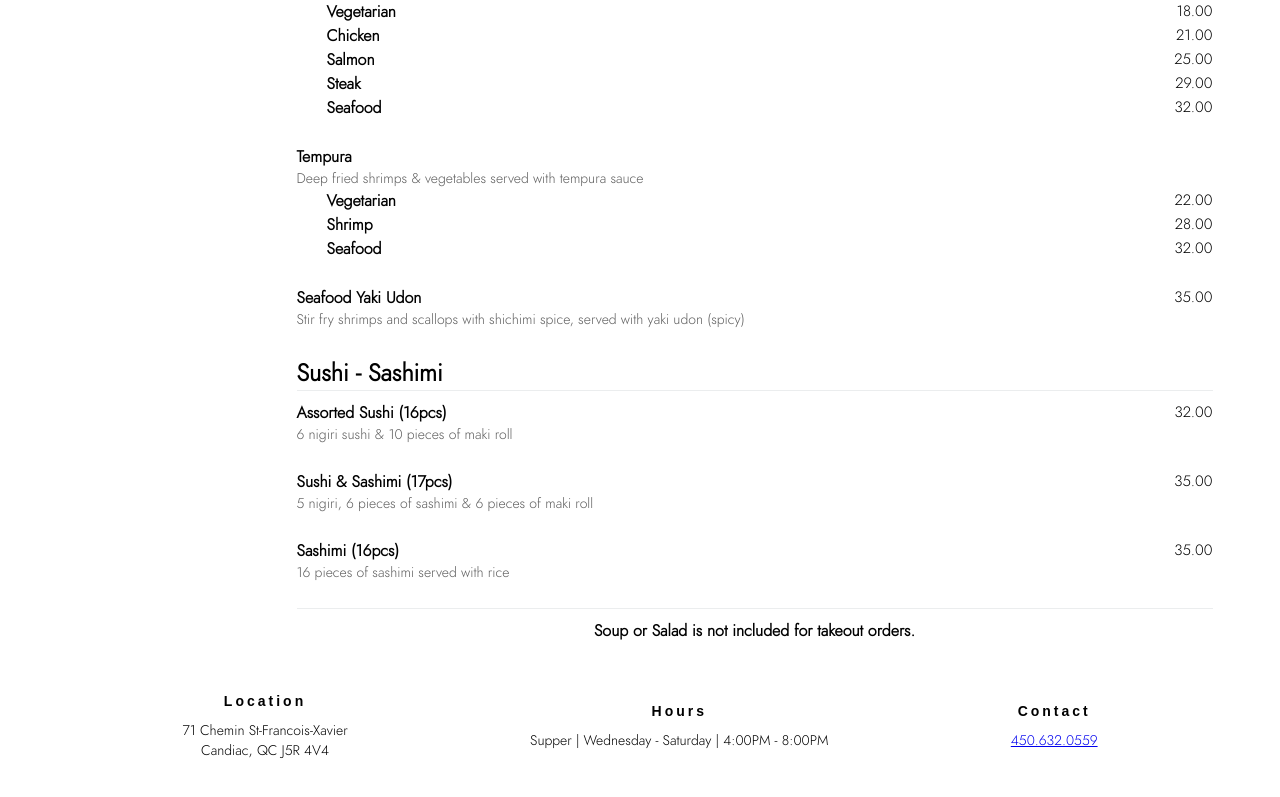
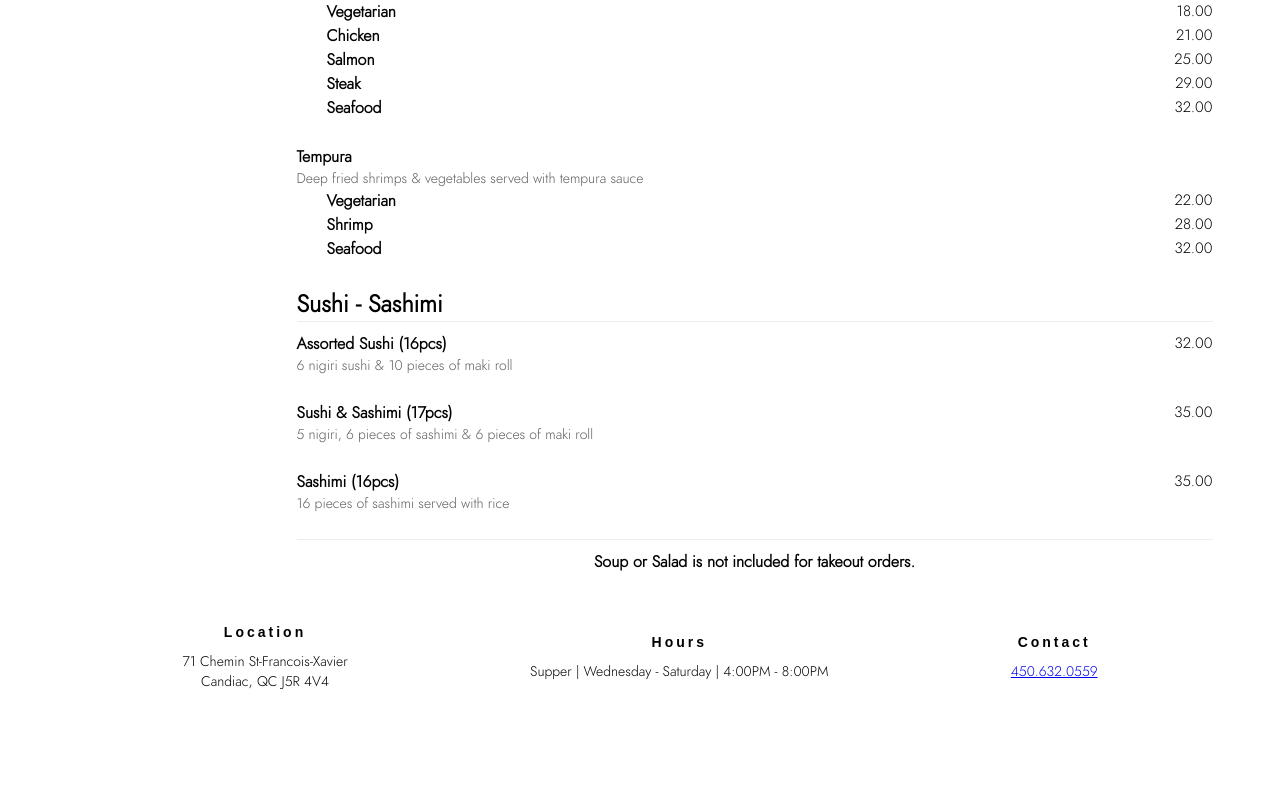
Before and after one commit to kevinhhoang/sasasushi, a React (Create React App) app: page /en/menus/supper in a window 1280 px wide. Shown: the part 1427-2224 px from the top of the page. After the commit the page ends 2169 px from the top, so only its background shows below. Built offline with nearby package versions, Linux system fonts and the light colour scheme.

Commit message:
updated menu 2022

```diff
--- a/src/components/Menus/Supper/Supper.js
+++ b/src/components/Menus/Supper/Supper.js
@@ -189,12 +189,6 @@ const Supper = ({ value }) => {
                   </li>
                 </ul>
               </li>
-              <li className="food-item">
-                <p className="food-title">
-                  {t("seafoodyakiudontitle")} <span> 35.00 </span>
-                </p>
-                <p className="food-description">{t("seafoodyakiudon")}</p>
-              </li>
             </ul>
           </div>
 
```
